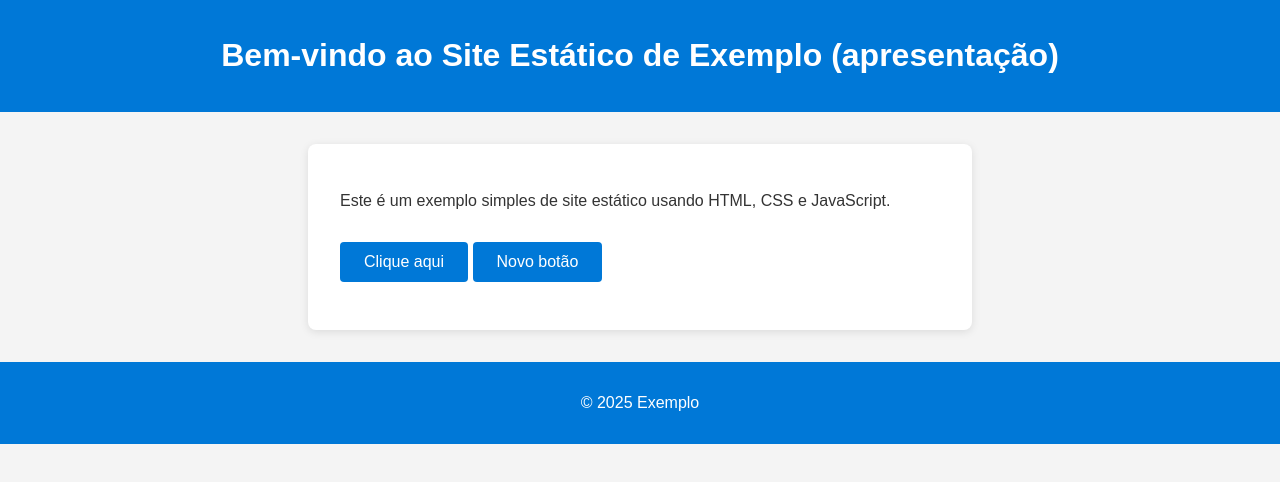
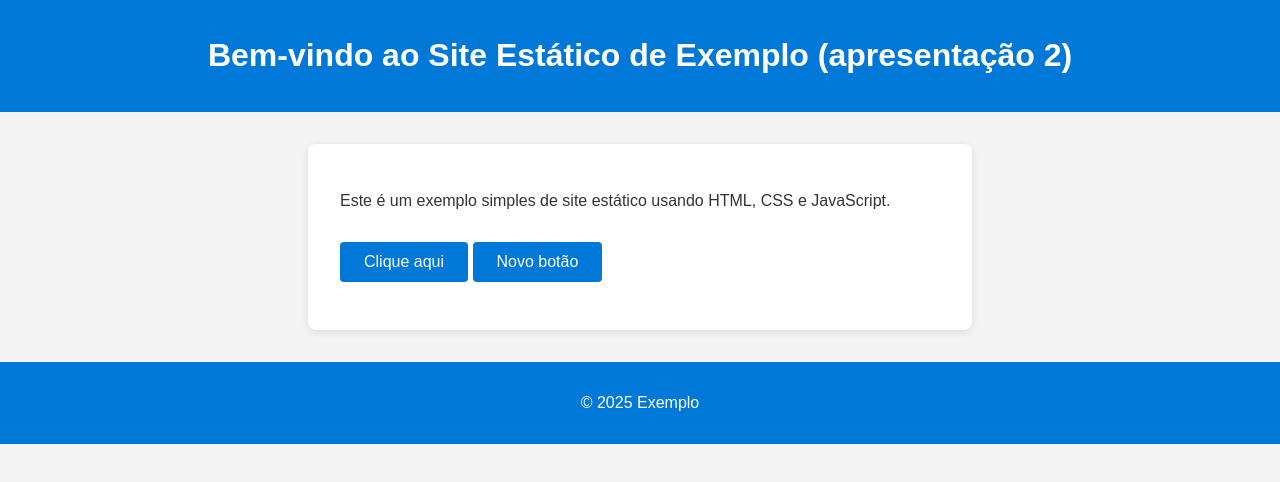
Before and after one commit to coelhoadler/simple-html-aws-amplify, a plain HTML site: page index.html in a window 1280 px wide. Drawn offline with Linux system fonts and the light colour scheme.

Commit message:
atualiza título da página para incluir a versão "apresentação 2"

```diff
--- a/index.html
+++ b/index.html
@@ -8,7 +8,7 @@
 </head>
 <body>
     <header>
-        <h1>Bem-vindo ao Site Estático de Exemplo (apresentação)</h1>
+        <h1>Bem-vindo ao Site Estático de Exemplo (apresentação 2)</h1>
     </header>
     <main>
         <p>Este é um exemplo simples de site estático usando HTML, CSS e JavaScript.</p>
```
